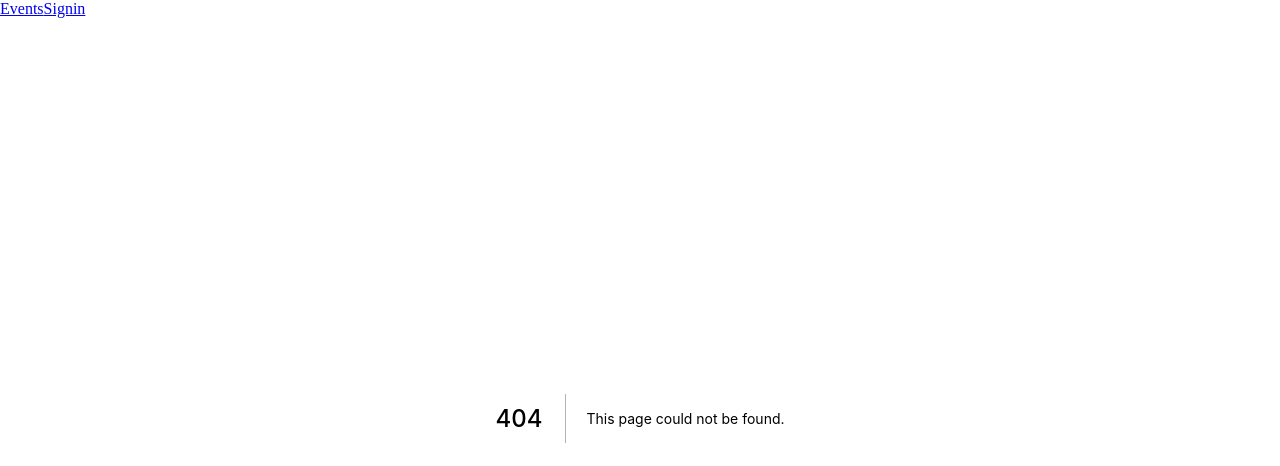
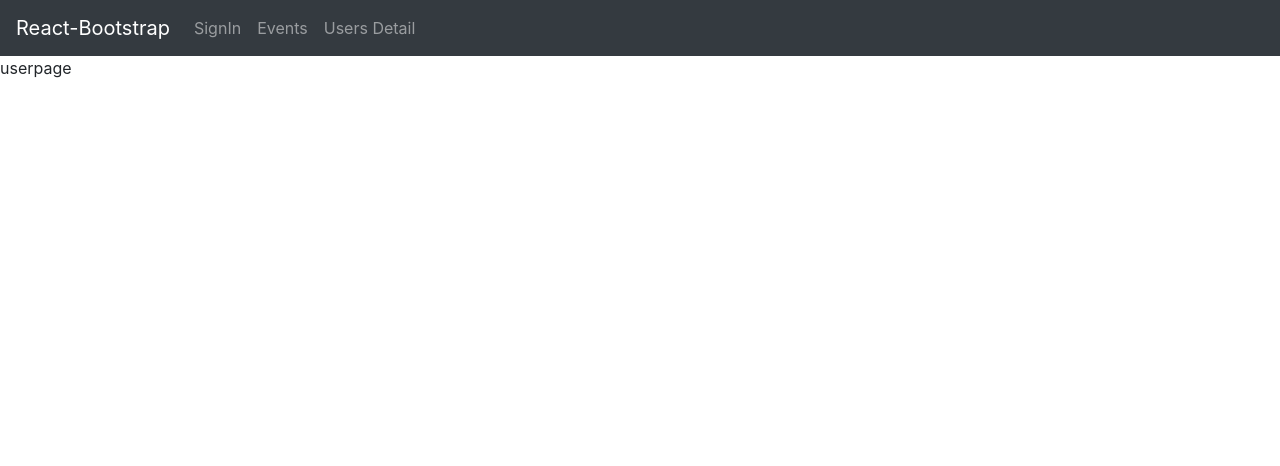
Before and after one commit to onyanko-pon/benkyokai_client, a Next.js app: page /users/detail in a window 1280 px wide. Before the commit this address had no page. Shown: the top 466 px of the page. Built offline with nearby package versions, Linux system fonts and the light colour scheme; no server answers.

Commit message:
add headder bar

```diff
--- a/components/navi.js
+++ b/components/navi.js
@@ -1,19 +1,20 @@
 import Link from 'next/link'
-import styled from 'styled-components';
+import {Navbar, Nav, NavDropdown} from "react-bootstrap"
 
-const Wrapper = styled.div`
-  display: flex;
-`
-
+// TODO これをコピペしているので後で精査
+// https://react-bootstrap.github.io/components/navbar/#navbars-mobile-friendly
 function Navi() {
-  return <Wrapper>
-    <Link href="/events">
-      <a>Events</a>
-    </Link>
-    <Link href="/users/signin">
-      <a>Signin</a>
-    </Link>
-  </Wrapper>
+  return <Navbar collapseOnSelect expand="lg" bg="dark" variant="dark">
+    <Navbar.Brand href="#home">React-Bootstrap</Navbar.Brand>
+    <Navbar.Toggle aria-controls="responsive-navbar-nav" />
+    <Navbar.Collapse id="responsive-navbar-nav">
+      <Nav className="mr-auto">
+        <Nav.Link href="/users/signin">SignIn</Nav.Link>
+        <Nav.Link href="/events">Events</Nav.Link>
+        <Nav.Link href="/users/detail">Users Detail</Nav.Link>
+      </Nav>
+    </Navbar.Collapse>
+  </Navbar>
 }
 
 export default Navi
--- a/package.json
+++ b/package.json
@@ -7,10 +7,12 @@
     "start": "next start"
   },
   "dependencies": {
+    "bootstrap": "^4.6.0",
     "dotenv": "^8.2.0",
     "next": "latest",
     "query-string": "^7.0.0",
     "react": "^16.9.0",
+    "react-bootstrap": "^1.5.2",
     "react-dom": "^16.9.0",
     "react-redux": "^7.1.0",
     "redux": "^3.6.0",
--- a/pages/_app.js
+++ b/pages/_app.js
@@ -2,6 +2,7 @@ import React from "react";
 import { Provider } from 'react-redux'
 import { useStore } from '../store'
 import Navi from '../components/navi'
+import 'bootstrap/dist/css/bootstrap.min.css';
 
 function App({ Component, pageProps }) {
   const store = useStore(pageProps.initialReduxState)
--- /dev/null
+++ b/pages/users/detail.js
@@ -0,0 +1,35 @@
+import { useRouter } from 'next/router'
+import { useEffect, useState } from "react"
+
+export default function Detail() {
+
+  const router = useRouter()
+  const [user, setUser] = useState(null)
+
+  useEffect(() => {
+    fetch(`${process.env.NEXT_PUBLIC_API_BASE}/users/detail`, {
+      credentials: 'include',
+    }).then(res => {
+      if (!res.ok) {
+        router.push("/users/signin")
+      }
+      return res.json()
+    }).then(data => {
+      setUser(data.user)
+    })
+  }, [])
+
+
+  return <div>
+    userpage
+    {
+      user ?
+        <div>
+          <p>{user.id}</p>
+          <p>{user.name}</p>
+        </div>
+        :
+        <></>
+    }
+  </div>
+}
```
Also changed, not shown: 1 other file (tests, documents, lock files or other folders).
